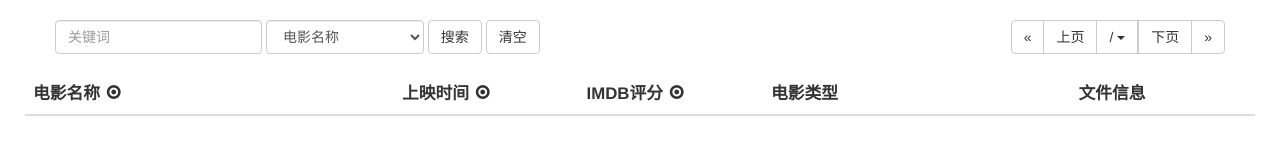
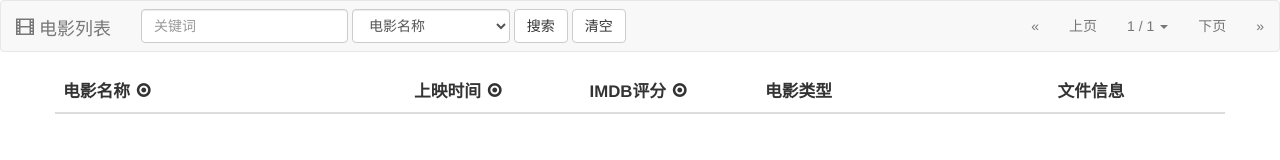
Before and after one commit to cuihaoleo/movielist-node, a website: page static/index.html in a window 1280 px wide. Drawn offline with Linux system fonts and the light colour scheme; no server answers.

Commit message:
redesign navbar

```diff
--- a/static/css/custom.css
+++ b/static/css/custom.css
@@ -33,13 +33,27 @@ table {
   overflow-x: hidden;
 }
 
+#brand {
+  cursor: pointer;
+}
+
+#brand:before {
+  content: "";
+  font-family: "Glyphicons Halflings";
+  padding-right: 5px;
+}
+
+#search-box {
+    padding-left: 0;
+    float: left;
+}
+
 #search-form {
-  float: left;
+  display: inline;
 }
 
 #page-select {
-  float: right;
-  margin-left: 1em;
+  cursor: pointer;
 }
 
 #ml-table-header {
--- a/static/index.html
+++ b/static/index.html
@@ -13,49 +13,46 @@
   <script src="/js/bootstrap.min.js"></script>
 </head>
 <body>
-  <div class="container">
 
-    <div class="row"><br /></row>
+  <nav class="navbar navbar-default">
+    <div class="container-fluid">
 
-    <div class="row">
-      <div class="col-xs-8">
-        <form class="form-inline" role="form" id="searchform">
-          <input type="text" autocomplete="off"
-                 class="form-control" placeholder="关键词" id="search-key">
+      <!-- Brand and toggle get grouped for better mobile display -->
+      <div class="navbar-header">
+        <a class="navbar-brand" id="brand" onclick="resetSearch()">电影列表</a>
+      </div>
 
+      <form class="navbar-form navbar-left" role="search" id="search-form">
+        <div class="form-group">
+          <input type="text" autocomplete="off" class="form-control" placeholder="关键词" id="search-key">
           <select class="form-control" id="search-type" name="type">
             <option value="title">电影名称</option>
             <option value="genre">电影类型</option>
             <option value="path">文件路径（正则）</option>
           </select>
+        </div>
+        <button type="button" class="btn btn-default" id="search-btn" onclick="search()">搜索</button>
+        <button type="button" class="btn btn-default" id="reset-btn" onclick="resetSearch()">清空</button>
+      </form>
 
-          <button type="button" class="btn btn-default" id="search-btn" onclick="search()">搜索</button>
-          <button type="button" class="btn btn-default" id="reset-btn" onclick="reset()">清空</button>
-        </form>
-      </div>
-
-      <div class="col-xs-4">
-        <div id="page-select">
-          <div class="btn-group">
-            <button type="button" class="btn btn-default" id="first-page">&laquo;</button>
-            <button type="button" class="btn btn-default" id="prev-page">上页</button>
-            <button type="button" class="btn btn-default" data-toggle="dropdown" aria-expanded="false">
-              <span id="page-tip">
-                <span id="current-page"></span> / <span id="max-page"></span>
-                <span class="caret"></span>
-              </span>
-            </button>
+      <ul class="nav navbar-nav navbar-right" id="page-select">
+        <li><a id="first-page">&laquo;</a></li>
+        <li><a id="prev-page">上页</a></li>
+        <li class="dropdown">
+            <a href="#" class="dropdown-toggle" data-toggle="dropdown" role="button" aria-haspopup="true" aria-expanded="false">
+              <span id="current-page">1</span> / <span id="max-page">1</span>
+              <span class="caret"></span>
+            </a>
             <ul class="dropdown-menu" role="menu" id="page-select-menu">
             </ul>
-            <button type="button" class="btn btn-default" id="next-page">下页</button>
-            <button type="button" class="btn btn-default" id="last-page">&raquo;</button>
-          </div>
-        </div>
-      </div>
+        </li>
+        <li><a id="next-page">下页</a></li>
+        <li><a id="last-page">&raquo;</a></li>
+      </ul>
     </div>
+  </nav>
 
-    <div class="row"><br /></row>
-
+  <div class="container">
     <div class="row">
       <table id="ml-table" class="table">
         <thead>
--- a/static/js/ready.js
+++ b/static/js/ready.js
@@ -168,7 +168,10 @@ function setupPages () {
 }
 
 function showAllMovies () {
-    all_movies = Object.getOwnPropertyNames(all_movies);
+    all_movies = [];
+    $.each(movie_data, function (key, val) {
+        all_movies.push(key);
+    });
     setupPages();
 }
 
@@ -329,7 +332,7 @@ function search() {
         window.location.pathname + "?type=" + type + "&key=" + keyword);
 }
 
-function reset() {
+function resetSearch() {
     $("#search-key").val("");
     showAllMovies();
     window.history.pushState(null, null, window.location.pathname);
```
